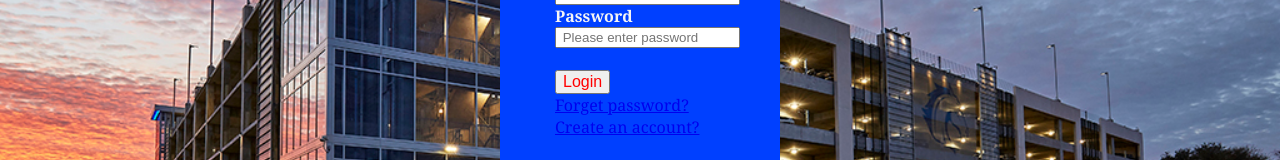
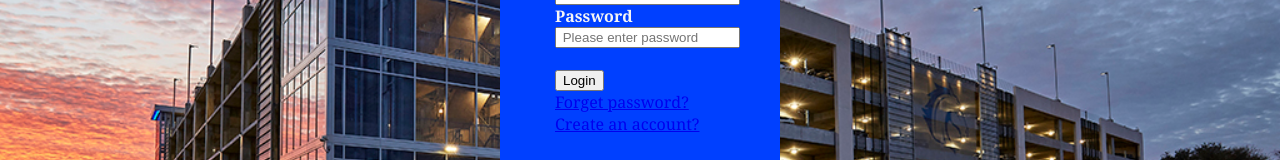
Before and after one commit to bistmadhav/UTA_Parking_application, a plain HTML site: page index.html in a window 1280 px wide. Shown: the part 349-509 px from the top of the page. Drawn offline with Linux system fonts and the light colour scheme.

Commit message:
This may chage css file

```diff
--- a/index.html
+++ b/index.html
@@ -14,7 +14,7 @@
             <input type ="net id" name="" placeholder="Net id">
             <p>Password</p>
             <input type="password" name="" placeholder=" Please enter password"> <br> <br>
-            <input class="Madhav" type ="submit" name="" value="Login"> <br>
+            <input class="Mb" type ="submit" name="" value="Login"> <br>
             <a href ="#">Forget password?</a> <br>
             <a href="#">Create an account?</a>
             <!--This is end of front end -->
```
